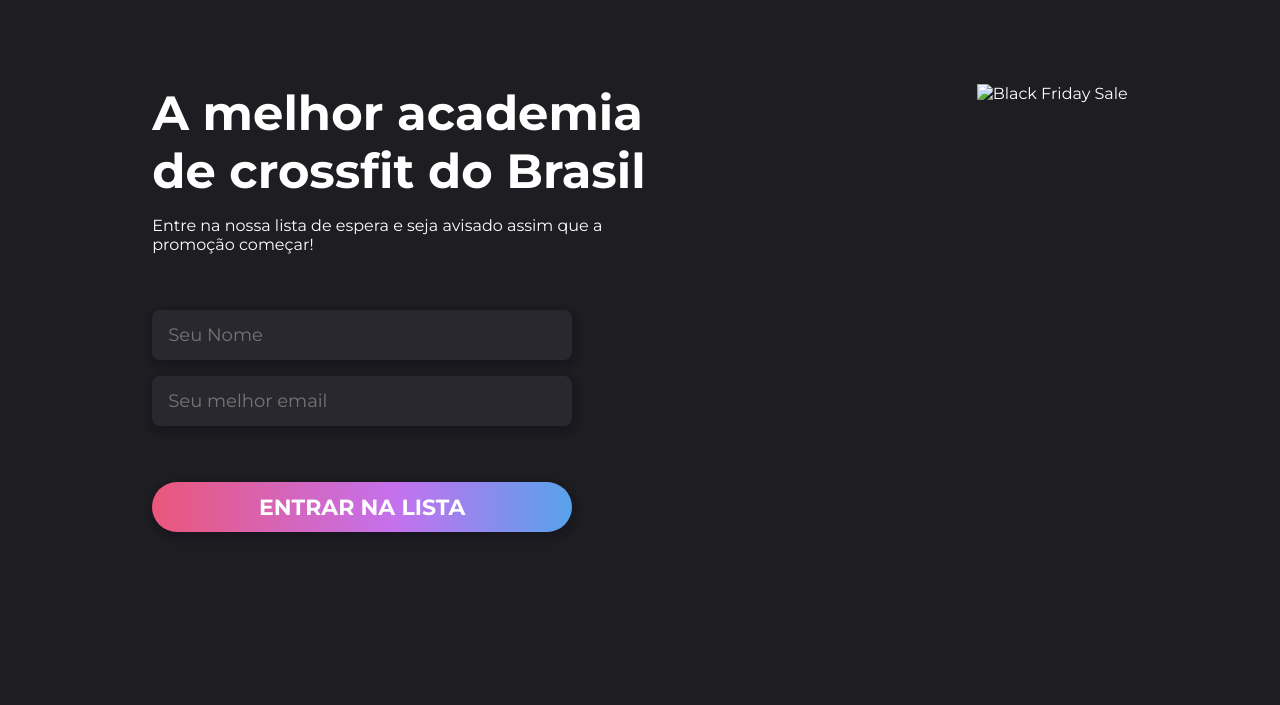
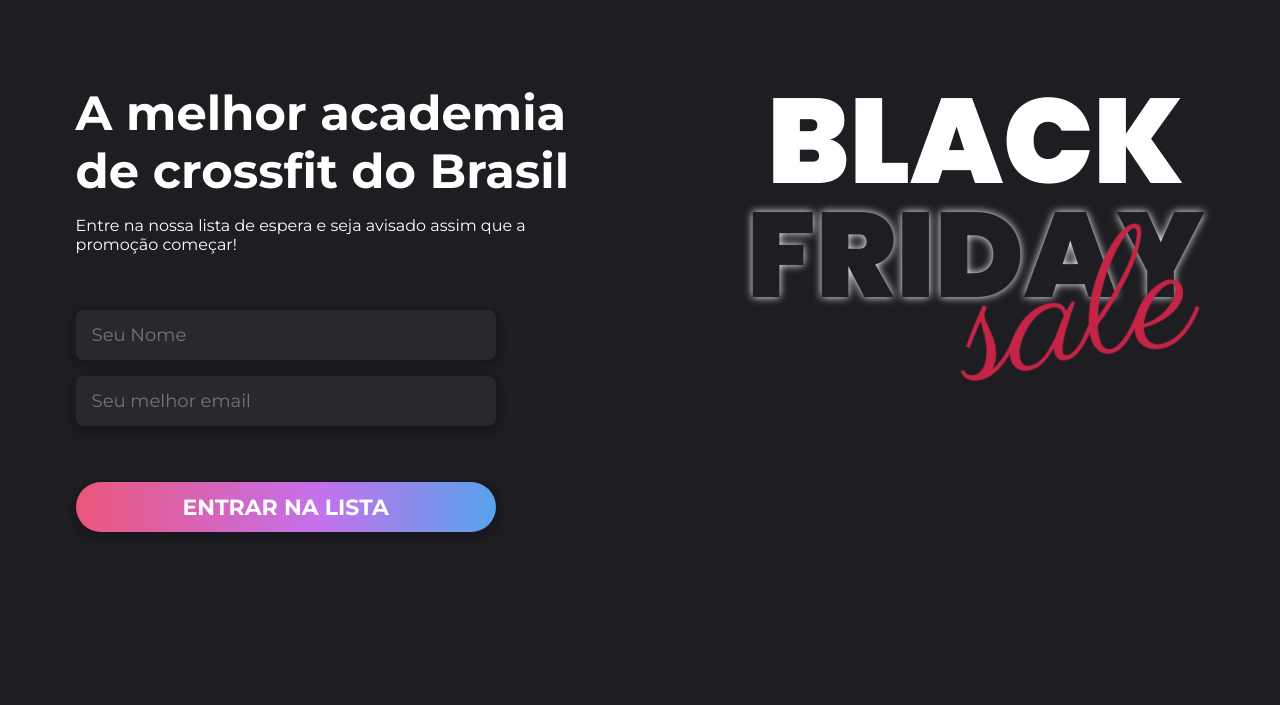
Before and after one commit to taisasoares/amag, a plain HTML site: page index.HTML in a window 1280 px wide. Shown: the part 95-800 px from the top of the page. Drawn offline with Linux system fonts and the light colour scheme.

Commit message:
up: bfs animation

```diff
--- a/index.HTML
+++ b/index.HTML
@@ -10,15 +10,26 @@
     <meta name="viewport" content="width=device-width, initial-scale=1.0" />
 
     <link rel="stylesheet" type="text/css" href="style.CSS" />
+
+    <!--Fontes utilizadas-->
     <link rel="preconnect" href="https://fonts.googleapis.com" />
     <link rel="preconnect" href="https://fonts.gstatic.com" crossorigin />
     <link
       href="https://fonts.googleapis.com/css2?family=Montserrat:ital,wght@0,100;0,200;0,300;0,400;0,500;0,600;0,700;1,100;1,200;1,300;1,400;1,500;1,600;1,700&display=swap"
       rel="stylesheet"
     />
+    <link
+      href="https://fonts.googleapis.com/css2?family=Poppins:wght@900&display=swap"
+      rel="stylesheet"
+    />
+    <link
+      href="https://fonts.googleapis.com/css2?family=Parisienne&display=swap"
+      rel="stylesheet"
+    />
   </head>
 
   <body>
+    <!--Logo e h1 para SEO-->
     <header role="banner">
       <img src="assets/logo.svg" alt="Logo" />
       <h1 id="name">Amag</h1>
@@ -26,6 +37,7 @@
 
     <main role="main">
       <section role="article" id="hero">
+        <!--Elementos a esquerda da seção hero-->
         <div id="cta">
           <h2 id="cta-title">A melhor academia de crossfit do Brasil</h2>
 
@@ -34,7 +46,7 @@
             começar!
           </p>
 
-          <form action="#" method="POST">
+          <form onsubmit="return submitForm()">
             <input
               type="text"
               name="nameInput"
@@ -51,17 +63,25 @@
               class="input"
             />
 
-            <input type="submit" class="button" value="Entrar na lista" />
+            <input
+              class="button"
+              type="submit"
+              name="submitButton"
+              value="Entrar na lista"
+            />
           </form>
         </div>
 
         <!--SVG provisório :)-->
         <div id="bfs">
-          <img src="assets/bfs.svg" alt="Black Friday Sale" />
+          <span class="poppins">Black</span>
+          <span class="poppins" id="friday">Friday</span>
+          <span id="sale">sale</span>
         </div>
       </section>
     </main>
 
     <footer role="contentinfo">feito com ❤️ por Taisa Soares</footer>
+    <script type="text/javascript" src="script.JS"></script>
   </body>
 </html>
--- a/style.CSS
+++ b/style.CSS
@@ -78,6 +78,7 @@ header {
   border-radius: 25px;
 
   transition: 200ms ease-in-out;
+  cursor: pointer;
 }
 
 .button:hover {
@@ -115,3 +116,51 @@ form {
 #emailInput {
   margin-bottom: 56px;
 }
+
+#bfs {
+  display: flex;
+  flex-direction: column;
+  justify-content: flex-start;
+  align-items: center;
+  position: relative;
+}
+
+.poppins {
+  font-family: "Poppins", sans-serif;
+  font-size: 120px;
+  text-transform: uppercase;
+  line-height: 0.95;
+
+  user-select: none;
+}
+
+#friday {
+  color: #1e1d22;
+  text-shadow: 0px 0px 8px #ffffff;
+}
+
+#sale {
+  color: #c62447;
+  font-size: 160px;
+  font-family: "Parisienne", cursive;
+  position: absolute;
+  top: 125px;
+  left: 225px;
+
+  /* animation */
+  animation: pulse 3s infinite;
+}
+
+@keyframes pulse {
+  0% {
+    transform: scale(1) rotateZ(-10deg);
+  }
+
+  50% {
+    transform: scale(1.2) rotateZ(-10deg);
+  }
+
+  100% {
+    transform: scale(1) rotateZ(-10deg);
+  }
+}
```
